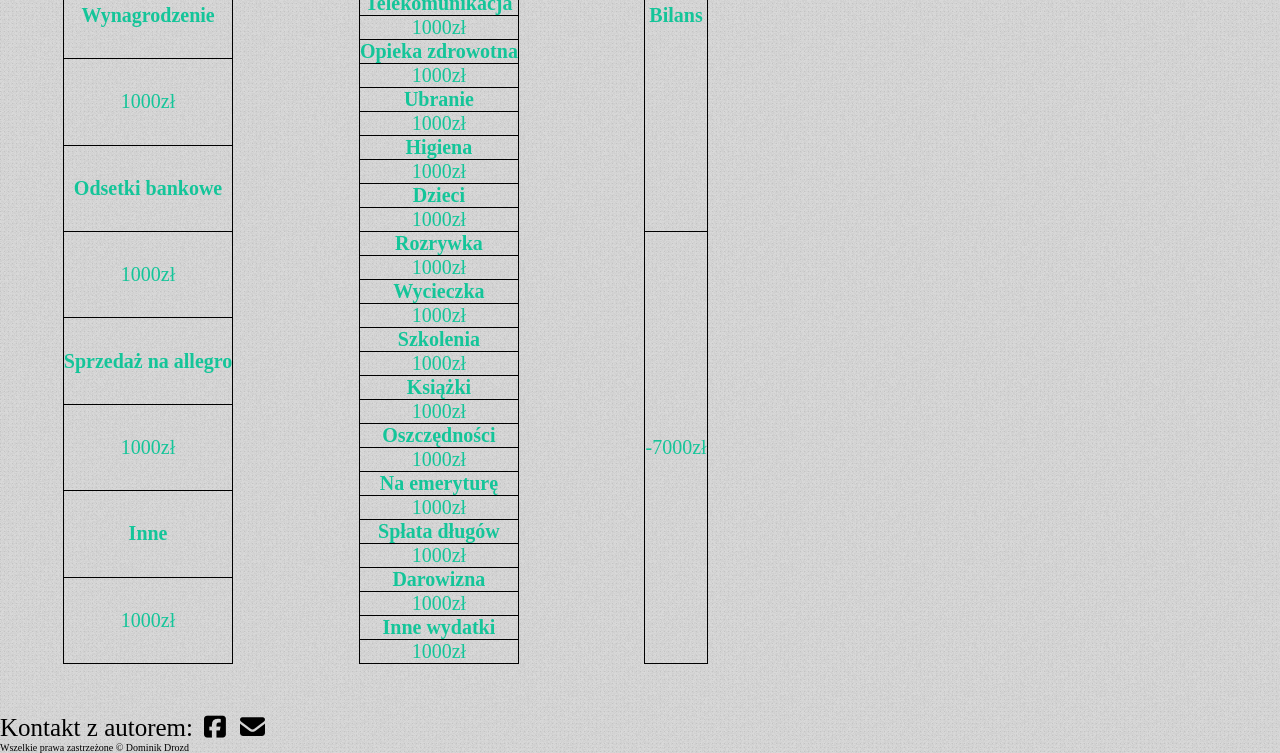
After one commit to DrozdDominik/Personal_Budget_Web_App, a PHP site: page /balance.html in a window 1280 px wide. The commit adds this page. Shown: the part 453-1206 px from the top of the page. Run offline with PHP 8.4, Linux system fonts and the light colour scheme; some libraries are stand-ins or nearby versions.

Commit message:
Add balance page

```diff
--- /dev/null
+++ b/balance.html
@@ -0,0 +1,106 @@
+<!DOCTYPE html>
+<html lang="pl">
+<head>
+    <meta charset="UTF-8">
+    <meta name="viewport" content="width=device-width, initial-scale=1.0">
+    <meta http-equiv="X-UA-Compatible" content="ie=edge">
+    <title>Show balance</title>
+    <link rel="stylesheet" href="css/style.css" type="text/css">
+    <link rel="stylesheet" href="node_modules/@fortawesome/fontawesome-free/css/all.min.css">
+    <link rel="shortcut icon" type="image/ico" href="img/favicon.png">
+    <script type="text/javascript" src="https://www.gstatic.com/charts/loader.js"></script>
+</head>
+<body>
+    <div class="wrapper">
+        <header class="header">
+            <div class="header__slogan">Bilans</div>
+            <img src="img/logo.png" alt="" class="header__logo">
+        </header>
+        <nav class="nav">
+            <p class="nav__visible">Bieżący miesiąc</p>
+            <label class="nav__label">Wybierz okres bilansu:</label>
+            <div class="nav__container">
+                <p class="nav__current-month">Bieżący miesiąc</p>
+                <p class="nav__previous-month">Poprzedni miesiąc</p>
+                <p class="nav__current-year">Bieżący rok</p>
+                <p class="nav__custom">Niestandardowy</p>
+            </div>
+            <p class="nav__date">Wybierz okres bilansu:
+                <label class="date__start">Początek:
+                    <input type="date">
+                </label>
+                <label class="date__start">Koniec:
+                    <input type="date">
+                </label>
+            </p>
+        </nav>
+        <main class="main">
+            <div class="main__tables">
+                <table class="main__income">
+                <tr><th>Przychody</th></tr>
+                <tr><td>4000zł</td></tr>
+                <tr><th>Wynagrodzenie</th></tr>
+                <tr><td>1000zł</td></tr>
+                <tr><th>Odsetki bankowe</th></tr>
+                <tr><td>1000zł</td></tr>
+                <tr><th>Sprzedaż na allegro</th></tr>
+                <tr><td>1000zł</td></tr>
+                <tr><th>Inne</th></tr>
+                <tr><td>1000zł</td></tr>
+                </table>
+                <table class="main__expense">
+                    <tr><th>Wydatki</th></tr>
+                    <tr><td>11000zł</td></tr>
+                    <tr><th>Jedzenie</th></tr>
+                    <tr><td>1000zł</td></tr>
+                    <tr><th>Mieszkanie</th></tr>
+                    <tr><td>1000zł</td></tr>
+                    <tr><th>Transport</th></tr>
+                    <tr><td>1000zł</td></tr>
+                    <tr><th>Telekomunikacja</th></tr>
+                    <tr><td>1000zł</td></tr>
+                    <tr><th>Opieka zdrowotna</th></tr>
+                    <tr><td>1000zł</td></tr>
+                    <tr><th>Ubranie</th></tr>
+                    <tr><td>1000zł</td></tr>
+                    <tr><th>Higiena</th></tr>
+                    <tr><td>1000zł</td></tr>
+                    <tr><th>Dzieci</th></tr>
+                    <tr><td>1000zł</td></tr>
+                    <tr><th>Rozrywka</th></tr>
+                    <tr><td>1000zł</td></tr>
+                    <tr><th>Wycieczka</th></tr>
+                    <tr><td>1000zł</td></tr>
+                    <tr><th>Szkolenia</th></tr>
+                    <tr><td>1000zł</td></tr>
+                    <tr><th>Książki</th></tr>
+                    <tr><td>1000zł</td></tr>
+                    <tr><th>Oszczędności</th></tr>
+                    <tr><td>1000zł</td></tr>
+                    <tr><th>Na emeryturę</th></tr>
+                    <tr><td>1000zł</td></tr>
+                    <tr><th>Spłata długów</th></tr>
+                    <tr><td>1000zł</td></tr>
+                    <tr><th>Darowizna</th></tr>
+                    <tr><td>1000zł</td></tr>
+                    <tr><th>Inne wydatki</th></tr>
+                    <tr><td>1000zł</td></tr>
+                </table>
+                <table class="main__balance">
+                    <tr><th>Bilans</th></tr>
+                    <tr><td>-7000zł</td></tr>
+                </table>
+            <div id="piechart"></div>
+            </main>
+        <footer class="footer">
+            <div class="footer__author">Kontakt z autorem:
+                <a href="#"><i class="fab fa-facebook-square"></i></a>
+                <a href="#"><i class="fas fa-envelope"></i></a>
+            </div>
+            <div class="footer__copyright">Wszelkie prawa zastrzeżone &copy; Dominik Drozd</div>
+        </footer>
+    </div>
+
+    <script src="script_balance.js"></script>
+</body>
+</html>
--- a/css/style.css
+++ b/css/style.css
@@ -222,3 +222,92 @@ i.fa-facebook-square:hover, i.fa-envelope:hover
 {
     resize: none;
 }
+
+.nav__label
+{
+    position: absolute;
+    right: 15%;
+    top: 0;
+    font-size: 3rem;
+    width: 20%;
+    color: rgb(20, 197, 153);
+    cursor: pointer;
+}
+
+.nav__menu
+{
+    border: none;
+    font-size: 2.5rem;
+    color: rgb(20, 197, 153);
+    background-image: url('/img/background.png');
+    width: 110%;
+}
+
+.nav__date
+{
+    visibility: hidden;
+    position: absolute;
+    right: 0;
+    top: 10%;
+    font-size: 2rem;
+    color: rgb(20, 197, 153);
+}
+
+.nav__container
+{
+    visibility: hidden;
+    position: absolute;
+    right: 15%;
+    top: 5%;
+    width: 20%;
+    font-size: 3rem;
+    color: rgb(20, 197, 153);
+}
+
+.nav__current-month:hover,
+.nav__previous-month:hover,
+.nav__current-year:hover,
+.nav__custom:hover
+{
+     background-color: rgb(20, 197, 153);
+     color: #fff;
+}
+
+
+.nav__visible
+{
+    position: absolute;
+    top: 0;
+    right: 2%;
+    font-size: 3rem;
+    color: rgb(20, 197, 153);
+}
+
+table,
+th,
+td
+{
+    border: 1px solid black;
+    border-collapse: collapse;
+    text-align: center;
+}
+
+.main__income,
+.main__expense,
+.main__balance
+{
+    font-size: 2rem;
+    color: rgb(20, 197, 153);
+}
+
+.main__tables
+{
+    display: flex;
+    justify-content: space-around;
+}
+
+#piechart
+{
+    width: 30%;
+    height: 30%;
+}
--- /dev/null
+++ b/script_balance.js
@@ -0,0 +1,91 @@
+//Bilans
+
+const label = document.querySelector('.nav__label');
+
+const pVisible = document.querySelector('.nav__visible');
+
+const container = document.querySelector('.nav__container');
+
+const currentMonth = document.querySelector('.nav__current-month');
+
+const previousMonth = document.querySelector('.nav__previous-month');
+
+const currentYear = document.querySelector('.nav__current-year');
+
+const custom = document.querySelector('.nav__custom');
+
+const dateRange = document.querySelector('.nav__date');
+
+label.addEventListener('click', () => {
+
+    container.style.visibility = "visible";
+    dateRange.style.visibility = "hidden";
+
+})
+
+container.addEventListener('mouseleave', () => {
+
+    container.style.visibility = "hidden";
+    if(pVisible.innerHTML == "Niestandardowy" && container.style.visibility == "hidden")
+    {
+        dateRange.style.visibility = "visible";
+    }
+
+})
+
+container.addEventListener('click', (e) =>{
+
+    switch(e.target.className)
+    {
+        case "nav__current-month" :
+             pVisible.innerHTML = e.target.innerHTML;
+        break;
+
+        case "nav__previous-month" :
+             pVisible.innerHTML = e.target.innerHTML;
+        break;
+
+        case "nav__current-year" :
+            pVisible.innerHTML = e.target.innerHTML;
+        break;
+
+        case "nav__custom" :
+        pVisible.innerHTML = e.target.innerHTML;
+        break;
+
+    }
+})
+
+google.charts.load('current', {'packages':['corechart']});
+google.charts.setOnLoadCallback(drawChart);
+
+function drawChart() {
+
+const data = google.visualization.arrayToDataTable([
+    ['Wydatek', 'zł'],
+    ['Jedzenie',     1000],
+    ['Transport',      1000],
+    ['Komunikacja',  1000],
+    ['Opieka zdrowotna', 1000],
+    ['Ubranie',    1000],
+    ['Higiena',     1000],
+    ['Dzieci',      1000],
+    ['Rozrywka',  1000],
+    ['Wycieczka', 1000],
+    ['Szkolenia',    1000],
+    ['Książki',     1000],
+    ['Oszczędności',      1000],
+    ['Na emeryturę',  1000],
+    ['Spłata długów', 1000],
+    ['Darowizna',    1000],
+    ['Inne wydatki',    1000]
+]);
+
+const options = {
+    title: 'Wydatki'
+};
+
+const chart = new google.visualization.PieChart(document.getElementById('piechart'));
+
+chart.draw(data, options);
+}
```
